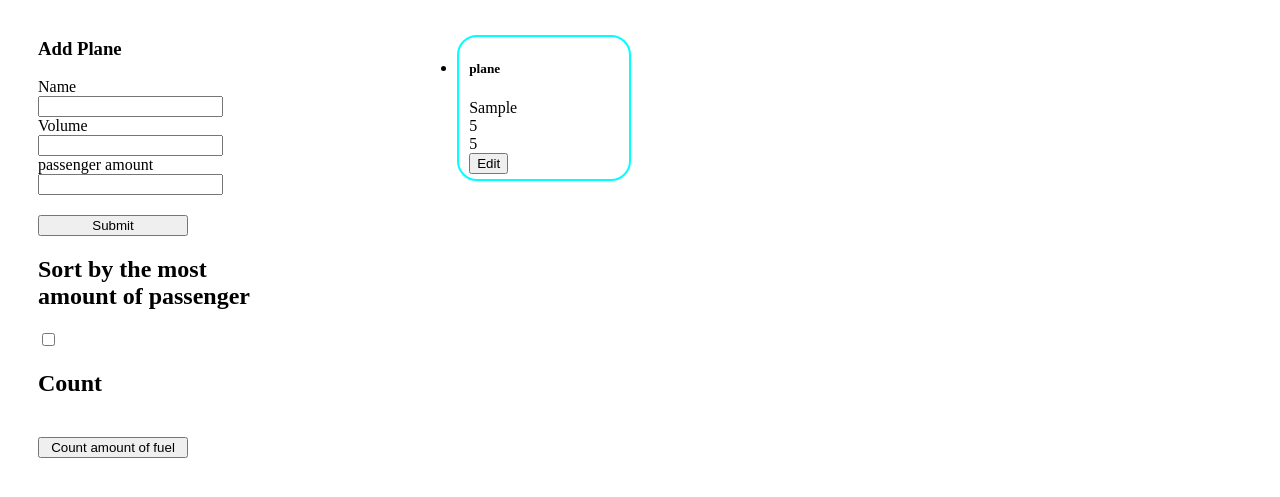
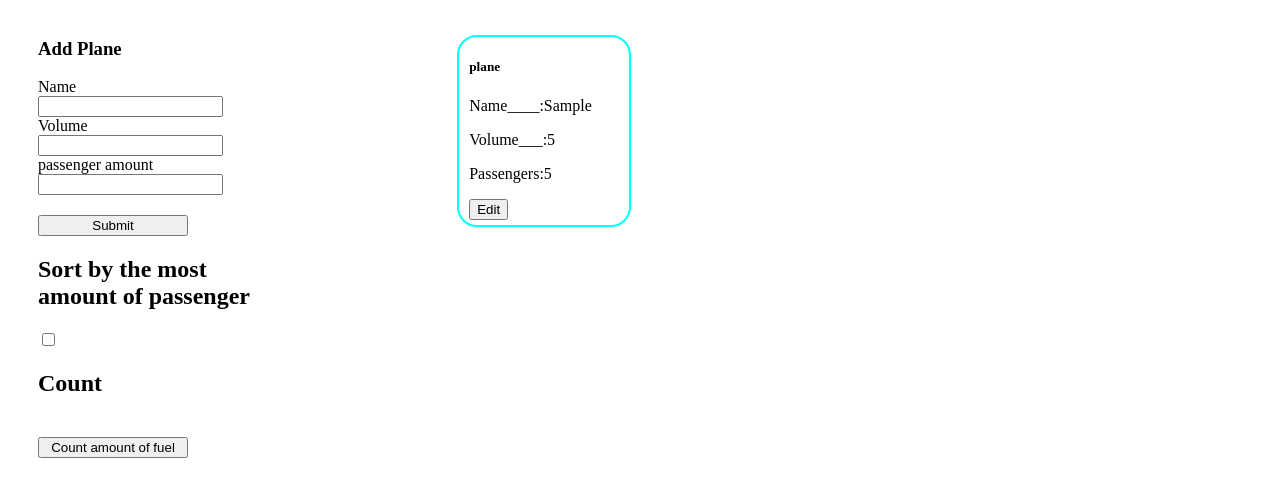
Before and after one commit to Danvace/Landing, a plain HTML site: page index.html in a window 1280 px wide. Both pictures are taken after typing "Sample", "5", "5" into the empty fields and a click on the button "Submit". Shown: the part 69-566 px from the top of the page. Drawn offline with nearby package versions, Linux system fonts and the light colour scheme.

Commit message:
fix to lab 4

```diff
--- a/index.css
+++ b/index.css
@@ -58,6 +58,7 @@ main {
 .items-to-list {
     display: flex;
     flex-flow: wrap;
+    list-style: none;
 }
 
 .container {
--- a/index.mjs
+++ b/index.mjs
@@ -8,7 +8,27 @@ const checkbox = document.getElementById("checkbox");
 const output = document.getElementById("count-output");
 const countButton = document.getElementById("count-fuel-button");
 
-let planes = [];
+let planes = [
+    {
+        id: 1,
+        name: "lol",
+        volume: 123,
+        passengerAmount: 123
+    },
+    {
+        id: 2,
+        name: "lol1",
+        volume: 111,
+        passengerAmount: 111
+    },
+    {
+        id: 3,
+        name: "lol2",
+        volume: 321,
+        passengerAmount: 321
+    },
+
+];
 let foundPlanes = planes;
 
 export const getPlanes = () => {
@@ -61,13 +81,13 @@ cancelFindButton.addEventListener("click", () => {
     findInput.value = "";
 })
 
-checkbox.addEventListener("change",() =>{
+checkbox.addEventListener("change", () => {
     renderItems(foundPlanes);
 })
 
 countButton.addEventListener("click", () => {
     let count = 0;
-    for (let plane of foundPlanes){
+    for (let plane of foundPlanes) {
         count += parseInt(plane.volume);
     }
     output.textContent = count.toString();
--- a/utils.js
+++ b/utils.js
@@ -46,9 +46,9 @@ export const clearInputs = () => {
 const itemTemplate = ({id, name, volume, passengerAmount}) =>
     `<li class="plane-card" id="${id}">
                     <h5>plane</h5>
-                    <span>${name}</span> <br>
-                    <span>${volume}</span> <br>
-                    <span>${passengerAmount}</span> <br>
+                    <p>Name____:${name}</p>
+                    <p>Volume___:${volume}</p>
+                    <p>Passengers:${passengerAmount}</p>
                     <button class="edit-button" id="edit-button_${id}">Edit</button>
     </li>`;
 
```
